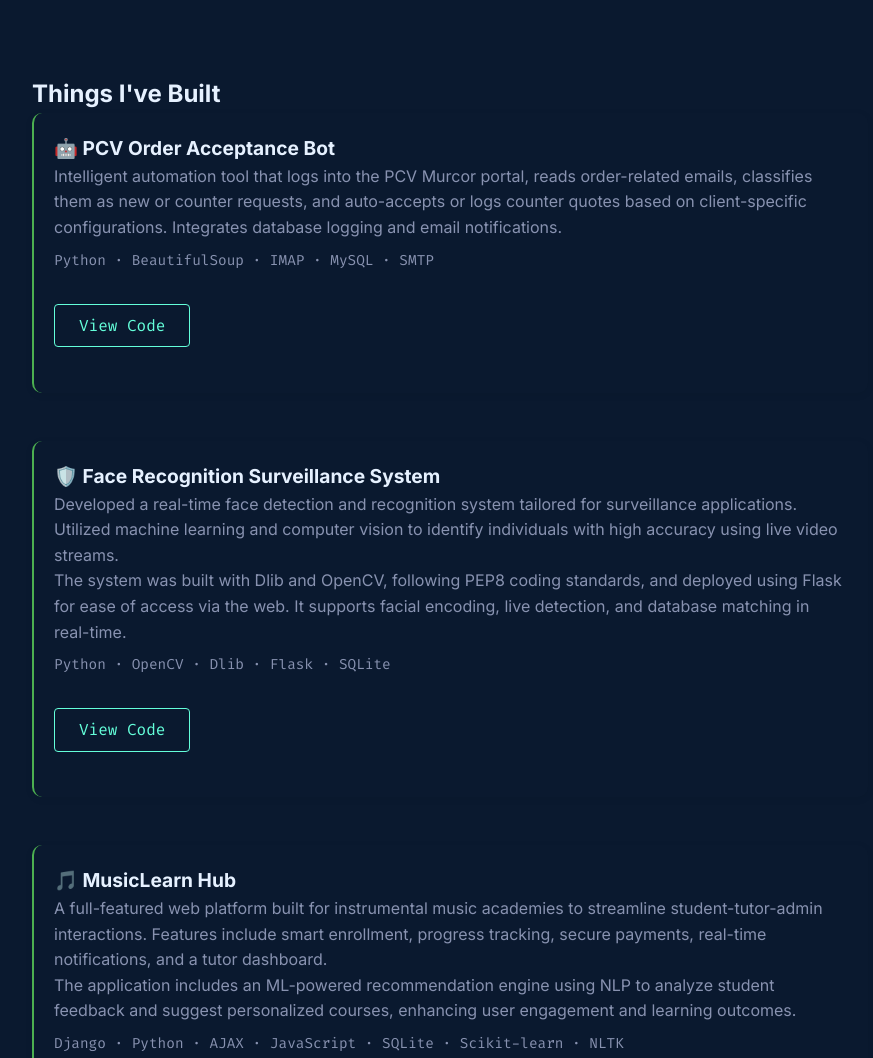
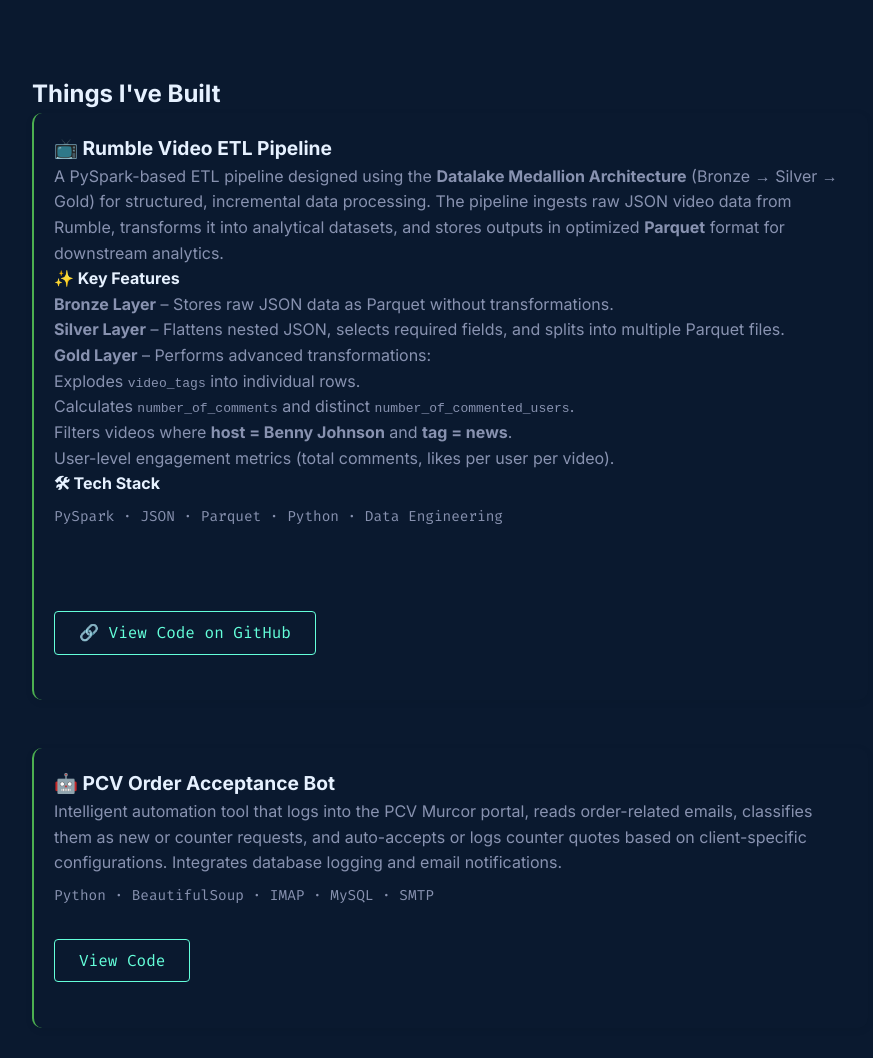
Before and after one commit to Jeswin-samJames/Jeswin_Sam_James, a plain HTML site: page index.html in a window 1280 px wide. Shown: the part 2280-3338 px from the top of the page, without its empty margins (330-1203 px from the left). Drawn offline with Linux system fonts and the light colour scheme.

Commit message:
ETL pipeline for rumble_videos datas

```diff
--- a/index.html
+++ b/index.html
@@ -518,6 +518,39 @@ Collaborated in Agile sprints and gained hands-on exposure to Git workflows and
           <h2>Things I've Built</h2>
 
           <div class="project">
+            <h3 class="project-title"> 📺 Rumble Video ETL Pipeline</h3>
+            <p>
+              A PySpark-based ETL pipeline designed using the <b>Datalake Medallion Architecture</b>
+              (Bronze → Silver → Gold) for structured, incremental data processing.
+              The pipeline ingests raw JSON video data from Rumble, transforms it into analytical datasets,
+              and stores outputs in optimized <b>Parquet</b> format for downstream analytics.
+            </p>
+
+            <h4>✨ Key Features</h4>
+            <ul>
+              <li><b>Bronze Layer</b> – Stores raw JSON data as Parquet without transformations.</li>
+              <li><b>Silver Layer</b> – Flattens nested JSON, selects required fields, and splits into multiple Parquet files.</li>
+              <li><b>Gold Layer</b> – Performs advanced transformations:
+                <ul>
+                  <li>Explodes <code>video_tags</code> into individual rows.</li>
+                  <li>Calculates <code>number_of_comments</code> and distinct <code>number_of_commented_users</code>.</li>
+                  <li>Filters videos where <b>host = Benny Johnson</b> and <b>tag = news</b>.</li>
+                  <li>User-level engagement metrics (total comments, likes per user per video).</li>
+                </ul>
+              </li>
+            </ul>
+
+            <h4>🛠 Tech Stack</h4>
+            <p class="tech-list">PySpark · JSON · Parquet · Python · Data Engineering</p>
+
+
+            <br><br>
+            <a href="https://github.com/Jeswin-samJames/Rumble_video_pipeline" class="btn" target="_blank">🔗 View Code on GitHub</a>
+            <br><br>
+          </div>
+
+
+          <div class="project">
             <h3 class="project-title"> 🤖 PCV Order Acceptance Bot</h3>
             <p>
               Intelligent automation tool that logs into the PCV Murcor portal, reads order-related emails,
```
